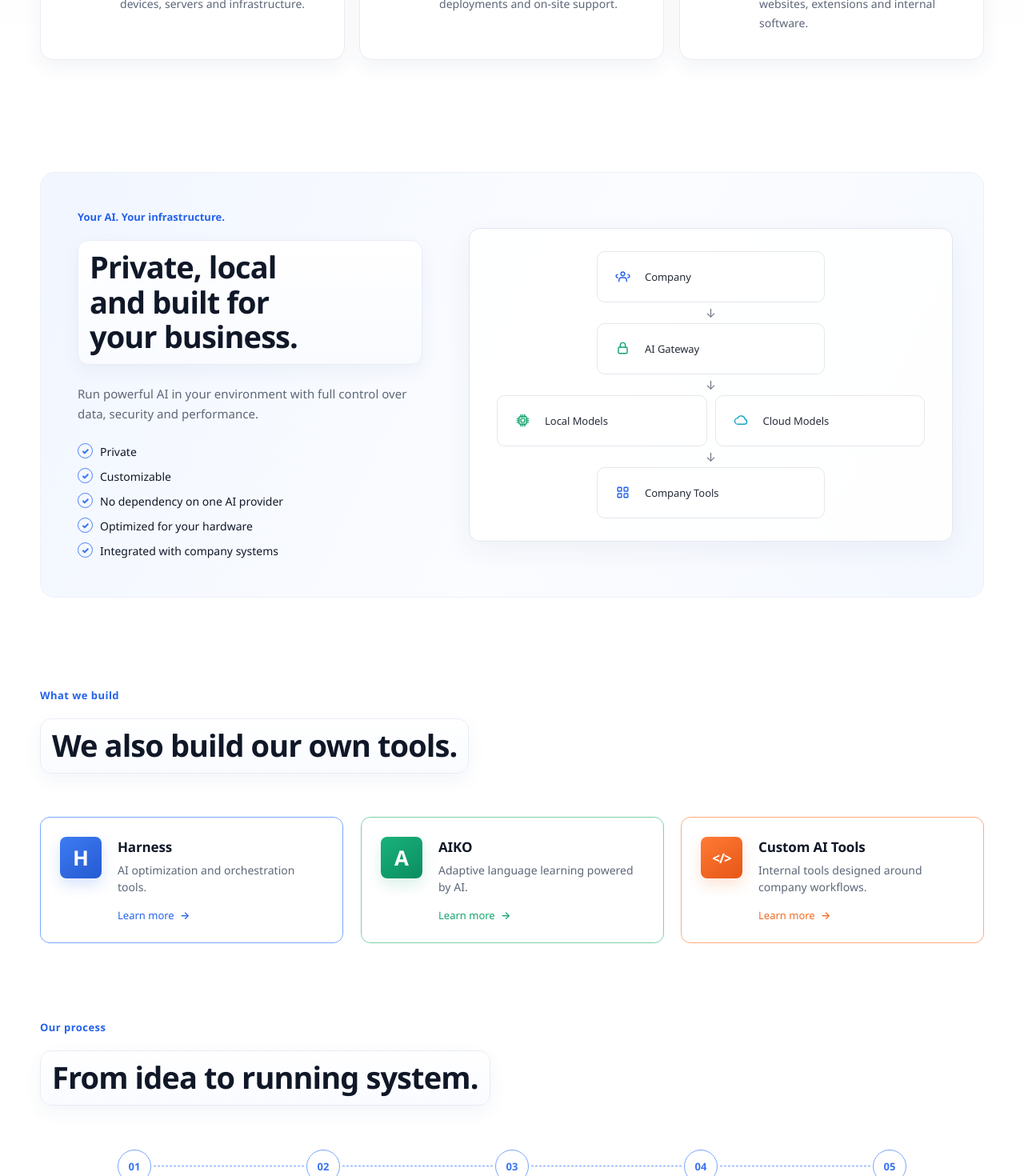
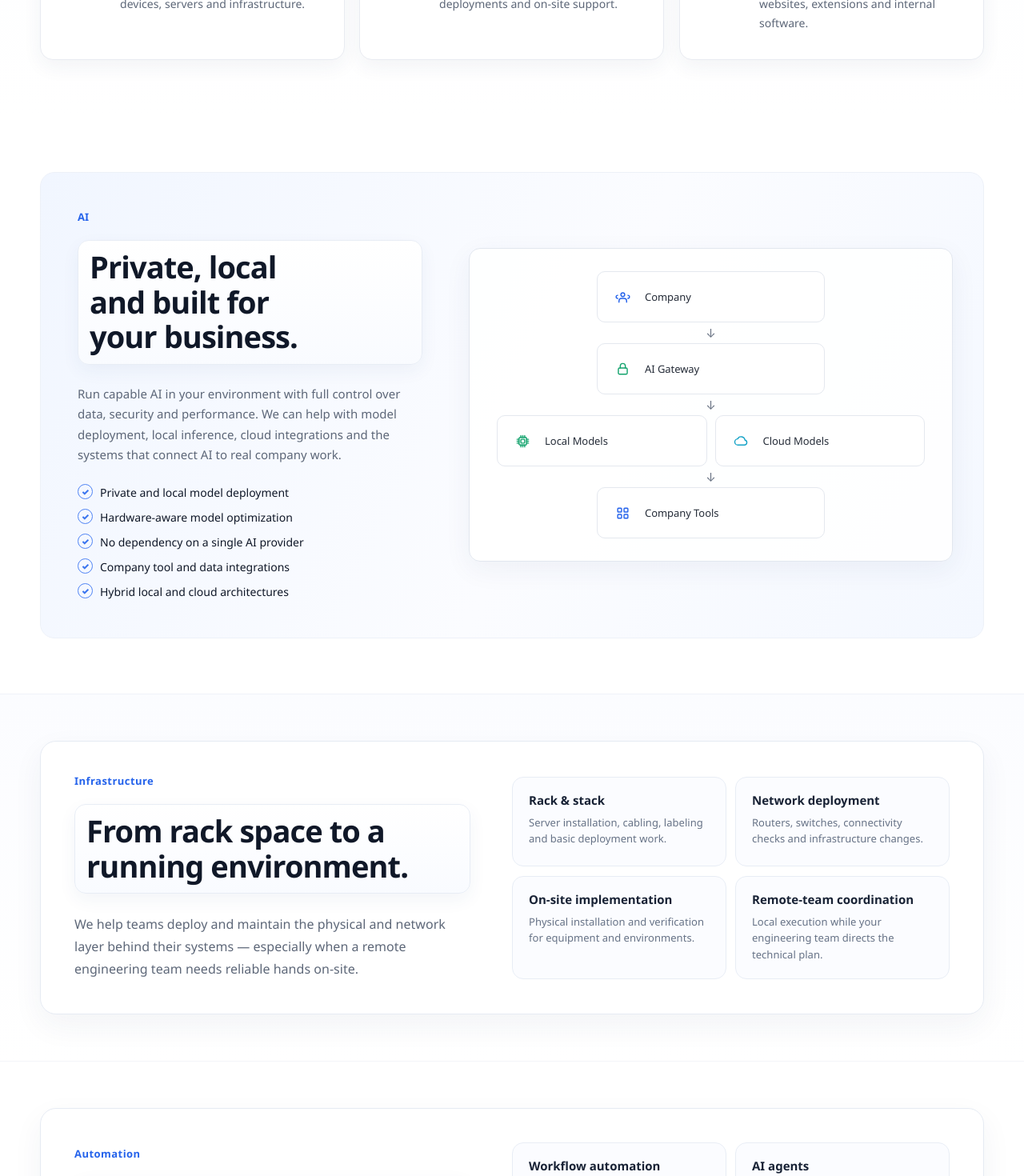
Before and after one commit to Logan17de/zetbros.com, a Next.js app: page / in a window 1280 px wide. Shown: the part 1330-2800 px from the top of the page at 80% size. Built offline with nearby package versions, Linux system fonts and the light colour scheme.

Commit message:
Add dedicated navigation content sections

```diff
--- a/app/page.tsx
+++ b/app/page.tsx
@@ -116,11 +116,11 @@ export default function Home() {
       <header className="siteHeader">
         <div className="container navWrap navWithoutLogo">
           <nav aria-label="Primary navigation">
-            <a href="#services">Services</a>
             <a href="#ai">AI</a>
-            <a href="#service-infrastructure">Infrastructure</a>
+            <a href="#infrastructure">Infrastructure</a>
+            <a href="#automation">Automation</a>
             <a href="#software">Software</a>
-            <a href="#about">About</a>
+            <a href="#support">Support</a>
             <a href="#contact">Contact</a>
           </nav>
           <a className="button buttonGhost navCta" href="#contact">Talk to us</a>
@@ -186,15 +186,15 @@ export default function Home() {
       <section className="section" id="ai">
         <div className="container aiPanel">
           <div className="aiCopy">
-            <p className="eyebrow">Your AI. Your infrastructure.</p>
+            <p className="eyebrow">AI</p>
             <RevealBoxText as="h2" text="Private, local and built for your business." />
-            <p>Run powerful AI in your environment with full control over data, security and performance.</p>
+            <p>Run capable AI in your environment with full control over data, security and performance. We can help with model deployment, local inference, cloud integrations and the systems that connect AI to real company work.</p>
             <ul className="checkList">
-              <li>Private</li>
-              <li>Customizable</li>
-              <li>No dependency on one AI provider</li>
-              <li>Optimized for your hardware</li>
-              <li>Integrated with company systems</li>
+              <li>Private and local model deployment</li>
+              <li>Hardware-aware model optimization</li>
+              <li>No dependency on a single AI provider</li>
+              <li>Company tool and data integrations</li>
+              <li>Hybrid local and cloud architectures</li>
             </ul>
           </div>
           <div className="architecture" aria-label="Private AI architecture">
@@ -212,10 +212,43 @@ export default function Home() {
         </div>
       </section>
 
+      <section className="section capabilitySection capabilitySectionAlt" id="infrastructure">
+        <div className="container capabilityPanel">
+          <div className="capabilityCopy">
+            <p className="eyebrow">Infrastructure</p>
+            <RevealBoxText as="h2" text="From rack space to a running environment." />
+            <p>We help teams deploy and maintain the physical and network layer behind their systems — especially when a remote engineering team needs reliable hands on-site.</p>
+          </div>
+          <div className="capabilityPoints">
+            <div className="capabilityPoint"><b>Rack & stack</b><p>Server installation, cabling, labeling and basic deployment work.</p></div>
+            <div className="capabilityPoint"><b>Network deployment</b><p>Routers, switches, connectivity checks and infrastructure changes.</p></div>
+            <div className="capabilityPoint"><b>On-site implementation</b><p>Physical installation and verification for equipment and environments.</p></div>
+            <div className="capabilityPoint"><b>Remote-team coordination</b><p>Local execution while your engineering team directs the technical plan.</p></div>
+          </div>
+        </div>
+      </section>
+
+      <section className="section capabilitySection" id="automation">
+        <div className="container capabilityPanel">
+          <div className="capabilityCopy">
+            <p className="eyebrow">Automation</p>
+            <RevealBoxText as="h2" text="Make repetitive work happen by itself." />
+            <p>We turn manual steps, disconnected tools and repetitive internal processes into dependable workflows — with conventional automation, AI agents or a combination of both.</p>
+          </div>
+          <div className="capabilityPoints">
+            <div className="capabilityPoint"><b>Workflow automation</b><p>Connect routine tasks into repeatable processes with fewer manual handoffs.</p></div>
+            <div className="capabilityPoint"><b>AI agents</b><p>Build agents that can use the right tools, data and company workflows.</p></div>
+            <div className="capabilityPoint"><b>System integrations</b><p>Connect APIs, internal tools, websites, extensions and business systems.</p></div>
+            <div className="capabilityPoint"><b>Monitoring & handoffs</b><p>Keep automated work observable, recoverable and easy for people to take over.</p></div>
+          </div>
+        </div>
+      </section>
+
       <section className="section productsSection" id="software">
         <div className="container">
-          <p className="eyebrow">What we build</p>
-          <RevealBoxText as="h2" text="We also build our own tools." />
+          <p className="eyebrow">Software</p>
+          <RevealBoxText as="h2" text="Software built around the work you actually do." />
+          <p className="lede">We build and maintain websites, extensions, internal tools and AI-enabled applications — including our own products.</p>
           <div className="productGrid">
             <article className="productCard productBlue">
               <div className="productBadge">H</div>
@@ -229,6 +262,22 @@ export default function Home() {
               <div className="productBadge codeBadge">&lt;/&gt;</div>
               <div><h3>Custom AI Tools</h3><p>Internal tools designed around company workflows.</p><a href="#contact">Learn more <span>→</span></a></div>
             </article>
+          </div>
+        </div>
+      </section>
+
+      <section className="section capabilitySection capabilitySectionAlt" id="support">
+        <div className="container capabilityPanel">
+          <div className="capabilityCopy">
+            <p className="eyebrow">Support</p>
+            <RevealBoxText as="h2" text="Technical support that can actually touch the hardware." />
+            <p>When remote instructions are not enough, we can act as local technical hands for devices, servers and infrastructure while coordinating with your internal or global support team.</p>
+          </div>
+          <div className="capabilityPoints">
+            <div className="capabilityPoint"><b>IT smart hands</b><p>Hands-on checks, swaps, cabling and guided technical tasks.</p></div>
+            <div className="capabilityPoint"><b>Troubleshooting</b><p>Physical and system-level checks to help isolate issues quickly.</p></div>
+            <div className="capabilityPoint"><b>Moves, adds & changes</b><p>Device replacements, desk-side work and infrastructure changes.</p></div>
+            <div className="capabilityPoint"><b>Remote team extension</b><p>Local execution for teams that need trusted support at the site.</p></div>
           </div>
         </div>
       </section>
@@ -260,10 +309,10 @@ export default function Home() {
           <Logo small />
           <div className="footerLinks">
             <a href="#ai">AI</a>
-            <a href="#service-infrastructure">Infrastructure</a>
-            <a href="#service-automation">Automation</a>
+            <a href="#infrastructure">Infrastructure</a>
+            <a href="#automation">Automation</a>
             <a href="#software">Software</a>
-            <a href="#service-it-smart-hands">Support</a>
+            <a href="#support">Support</a>
             <a href="#contact">Contact</a>
           </div>
           <div className="legalLinks"><a href="/privacy">Privacy</a><a href="/terms">Terms</a></div>
```
